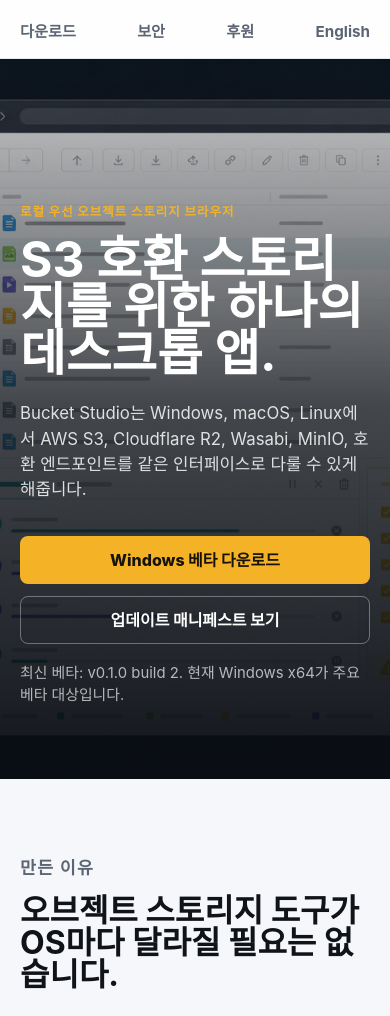
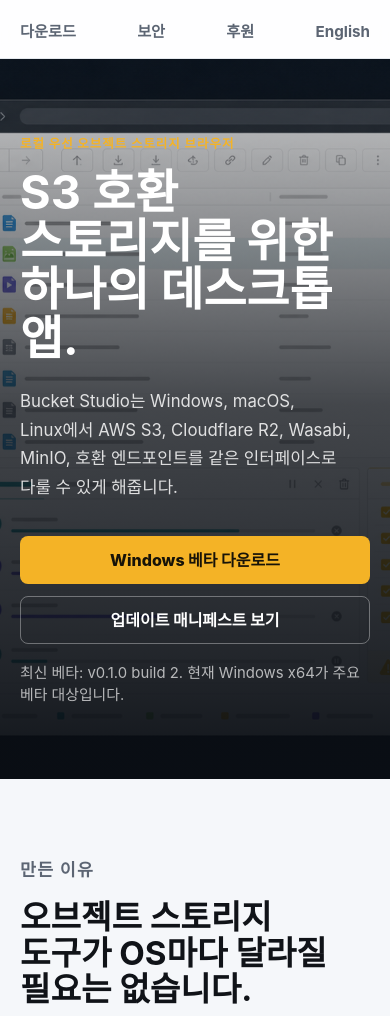
Before and after one commit to Uwanggood/bucket-studio-downloads, a plain HTML site: page ko/index.html in a window 390 px wide. Shown: the part 51-1067 px from the top of the page. Drawn offline with Linux system fonts and the light colour scheme.

Commit message:
Fix Korean landing page wrapping

```diff
--- a/styles.css
+++ b/styles.css
@@ -280,6 +280,39 @@
   font-size: 0.94rem;
 }
 
+html[lang="ko"] body,
+html[lang="ko"] h1,
+html[lang="ko"] h2,
+html[lang="ko"] h3,
+html[lang="ko"] p,
+html[lang="ko"] li,
+html[lang="ko"] a,
+html[lang="ko"] .button,
+html[lang="ko"] .release-note,
+html[lang="ko"] .check-list {
+  word-break: keep-all;
+  overflow-wrap: normal;
+}
+
+html[lang="ko"] h1 {
+  max-width: 720px;
+  font-size: clamp(3.2rem, 5.2vw, 4.8rem);
+  line-height: 1.04;
+}
+
+html[lang="ko"] .section h2,
+html[lang="ko"] .downloads h2 {
+  max-width: 640px;
+  font-size: clamp(2.05rem, 3.2vw, 3.4rem);
+  line-height: 1.1;
+}
+
+html[lang="ko"] .hero-text,
+html[lang="ko"] .section p,
+html[lang="ko"] .check-list {
+  line-height: 1.72;
+}
+
 @media (max-width: 860px) {
   .site-header {
     align-items: flex-start;
@@ -301,6 +334,16 @@
   .feature-grid {
     grid-template-columns: repeat(2, minmax(0, 1fr));
   }
+
+  html[lang="ko"] h1 {
+    font-size: clamp(3rem, 9vw, 4.2rem);
+  }
+
+  html[lang="ko"] .section h2,
+  html[lang="ko"] .downloads h2 {
+    max-width: 100%;
+    font-size: clamp(2rem, 7vw, 3rem);
+  }
 }
 
 @media (max-width: 560px) {
@@ -311,6 +354,15 @@
 
   h1 {
     font-size: 3.1rem;
+  }
+
+  html[lang="ko"] h1 {
+    font-size: clamp(2.55rem, 12vw, 3.1rem);
+  }
+
+  html[lang="ko"] .section h2,
+  html[lang="ko"] .downloads h2 {
+    font-size: clamp(1.9rem, 8.5vw, 2.45rem);
   }
 
   .feature-grid {
```
